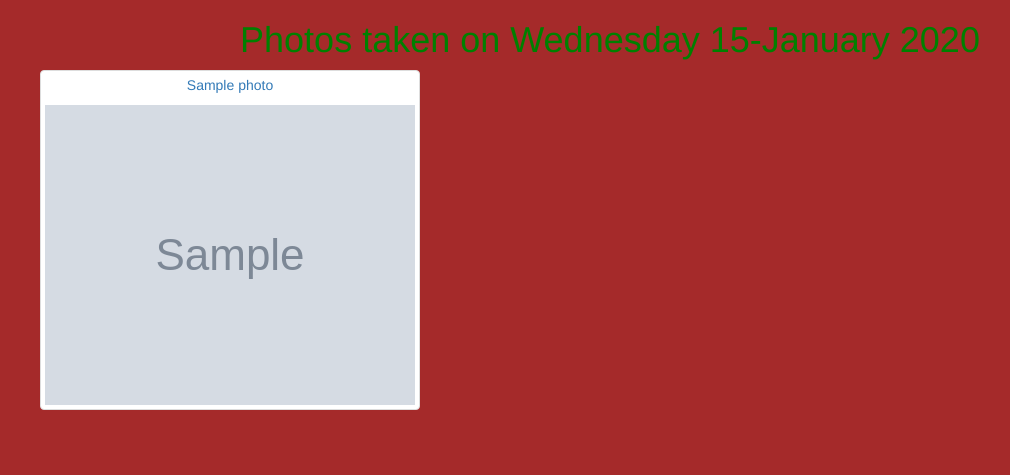
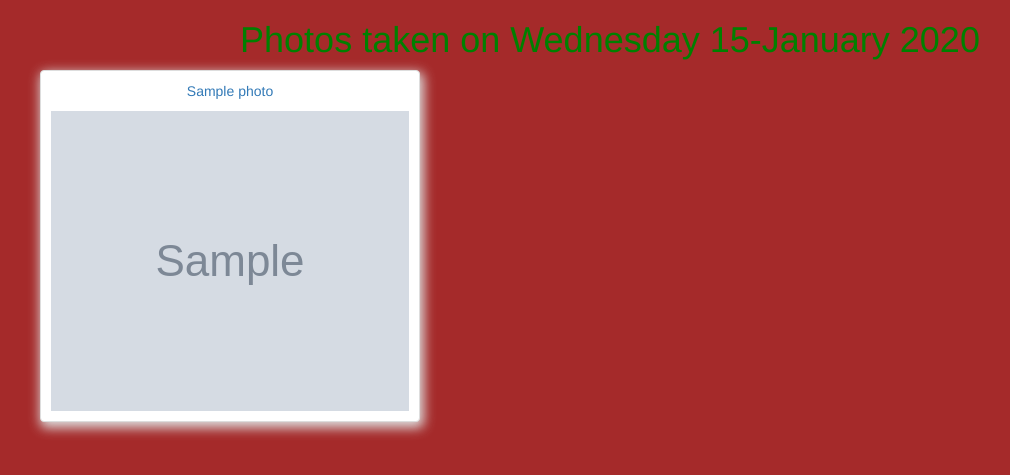
Before and after one commit to Johnonyango/gallery, a Django app: template photos/templates/all/today_photos.html in a window 1280 px wide. Shown: the part 52-527 px from the top of the page, without its empty margins (30-1040 px from the left). Run offline with Django 3.2, Linux system fonts and the light colour scheme; the template is opened without the code that fills it: most values are stand-ins (such as "Sample title", 1, 10 or a date in 2020); grey boxes marked "Sample" are stand-in pictures; parts of the project's set-up code (start-up, migrations or seed data) failed here and were passed over; some libraries are stand-ins or nearby versions.

Commit message:
update photos.css file

```diff
--- a/static/css/photos.css
+++ b/static/css/photos.css
@@ -5,3 +5,25 @@ body{
 h1{
     color:green;
 }
+.img-holder img {
+    width: 100%;
+    -webkit-transition: all 0.5s ease-in-out;
+    transition: all 0.5s ease-in-out;
+    -webkit-transform: scale(1);
+    -ms-transform: scale(1);
+    transform: scale(1);
+}
+.img-holder {
+    padding:10px;
+    overflow: hidden;
+    box-shadow: 2px 4px 12px 2px #dcdcdc;
+}
+.img-holder:hover img {
+
+    -webkit-transition: all 0.5s ease-in-out;
+    transition: all 0.5s ease-in-out;
+    -webkit-transform: scale(1.1);
+    -ms-transform: scale(1.1);
+    transform: scale(1.1);
+    z-index: 1;
+}
```
